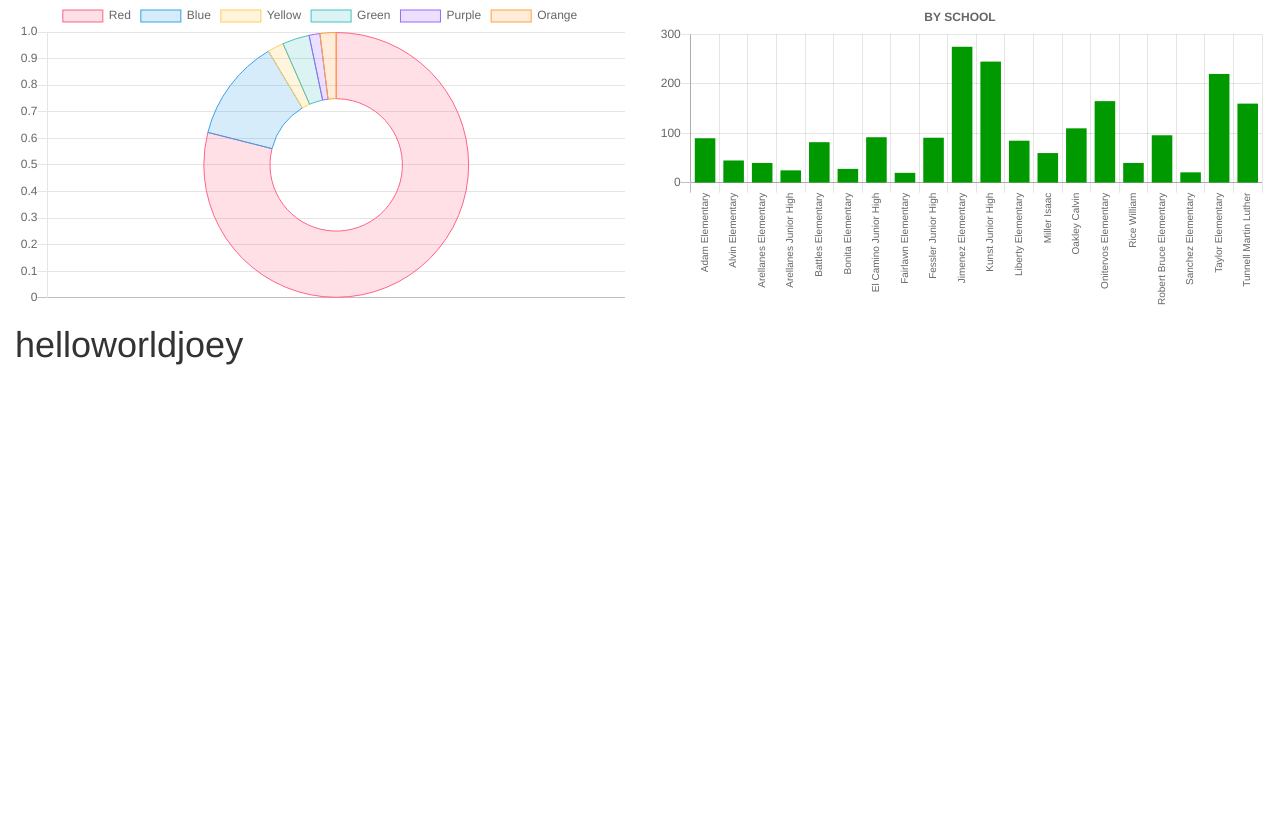
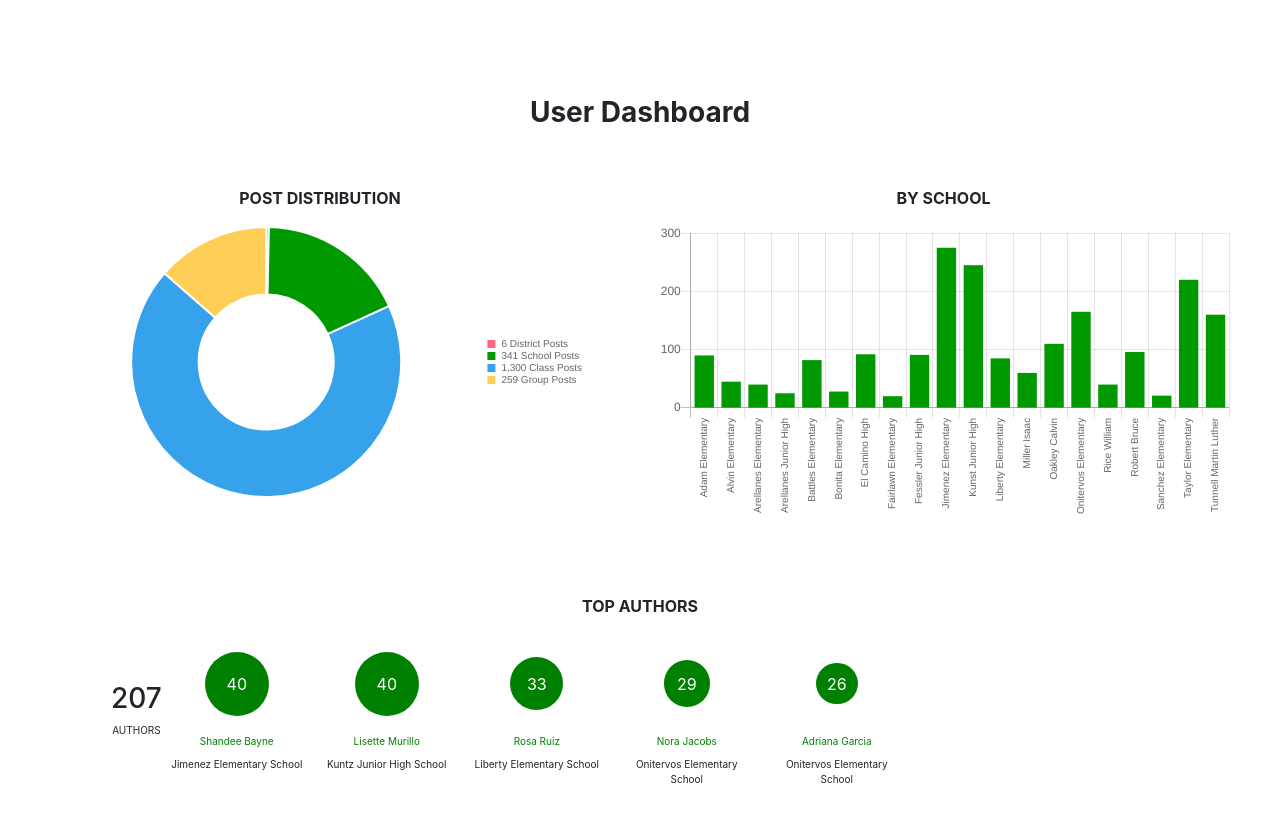
Before and after one commit to joeybuenosdias/joey-schrader-parent-square, a plain HTML site: page index.html in a window 1280 px wide. Before the commit the page ends 800 px from the top, so only its background shows below. Drawn offline with nearby package versions, Linux system fonts and the light colour scheme.

Commit message:
wrapped up most of it

```diff
--- a/index.html
+++ b/index.html
@@ -7,31 +7,35 @@
     <title>Joey Schrader Parent Square</title>
 
     <!-- Bootstrap -->
-    <link rel="stylesheet" href="https://stackpath.bootstrapcdn.com/bootstrap/3.4.1/css/bootstrap.min.css">
+    <link rel="stylesheet" href="https://stackpath.bootstrapcdn.com/bootstrap/4.5.2/css/bootstrap.min.css">
     <link rel="stylesheet" href="styles.css">
   </head>
   <body>
-      <div class="container-fluid">
+      <div class="container-fluid p-md-5">
+          <h3 class="text-center font-weight-bold p-5">User Dashboard</h3>
           <div class="row">
-              <div class="col-md-4 col-lg-6">
-                  <canvas id="myChart"></canvas>
+              <div class="col-md-5 col-lg-6 pr-lg-5 mb-5">
+                    <p class="text-center font-weight-bold">POST DISTRIBUTION</p>
+                    <canvas id="myChart"></canvas>
               </div>
-              <div class="col-md-8 col-lg-6">
-                  <canvas id="myChart2"></canvas>
+              <div class="col-md-7 col-lg-6">
+                    <p class="text-center font-weight-bold">BY SCHOOL</p>
+                    <canvas id="myChart2"></canvas>
               </div>
           </div>
-          <div class="row">
-            <div class="col-sm-12 authors">
-                <h1>hello</h1>
-                <h1>world</h1>
-                <h1>joey</h1>
+          <div class="container-fluid p-5">
+          <p class="text-center font-weight-bold">TOP AUTHORS</p>
+            <div id="top-authors-section" class="row">
+                <div class="col-sm-12 d-flex justify-content-center">
+                    <div id="myChart3" class="container-fluid d-flex flex-column flex-md-row align-items-center"></div>
+                </div>
             </div>
           </div>
       </div>
 
     <!-- Scripts -->
     <script src="https://code.jquery.com/jquery-1.12.4.min.js"></script>
-    <script src="https://stackpath.bootstrapcdn.com/bootstrap/3.4.1/js/bootstrap.min.js"></script>
+    <script src="https://stackpath.bootstrapcdn.com/bootstrap/4.5.2/js/bootstrap.min.js"></script>
     <script src="https://cdnjs.cloudflare.com/ajax/libs/Chart.js/2.9.4/Chart.min.js"></script>
     <script src="main.js"></script>
   </body>
--- a/main.js
+++ b/main.js
@@ -2,10 +2,54 @@ console.log('hello world')
 
 const usageData = {
     overallPostDistribution: {
-        district: 6,
-        school: 341,
-        class: 1300,
-        group: 259,
+        categories: [
+            {
+                title: '6 District Posts',
+                postCount: 6,
+            },
+            {
+                title: '341 School Posts',
+                postCount: 341,
+            },
+            {
+                title: '1,300 Class Posts',
+                postCount: 1300,
+            },
+            {
+                title: '259 Group Posts',
+                postCount: 259,
+            },
+        ],
+        authors: {
+            totalCount: 207,
+            topFive: [
+                {
+                    name: 'Shandee Bayne',
+                    school: 'Jimenez Elementary School',
+                    count: 40,
+                },
+                {
+                    name: 'Lisette Murillo',
+                    school: 'Kuntz Junior High School',
+                    count: 40,
+                },
+                {
+                    name: 'Rosa Ruiz',
+                    school: 'Liberty Elementary School',
+                    count: 33,
+                },
+                {
+                    name: 'Nora Jacobs',
+                    school: 'Onitervos Elementary School',
+                    count: 29,
+                },
+                {
+                    name: 'Adriana Garcia',
+                    school: 'Onitervos Elementary School',
+                    count: 26,
+                },
+            ],
+        }
     },
     schoolPostDistribution: {
         schools: [
@@ -34,7 +78,7 @@ const usageData = {
                 postCount: 28,
             },
             {
-                name: 'El Camino Junior High',
+                name: 'El Camino High',
                 postCount: 92,
             },
             {
@@ -74,7 +118,7 @@ const usageData = {
                 postCount: 40,
             },
             {
-                name: 'Robert Bruce Elementary',
+                name: 'Robert Bruce',
                 postCount: 96,
             },
             {
@@ -91,77 +135,38 @@ const usageData = {
             },
         ]
     },
-    authors: {
-        totalCount: 207,
-        topFive: [
-            {
-                rank: 1,
-                name: 'Shandee Bayne',
-                school: 'Jimenez Elementary School'
-            },
-            {
-                rank: 2,
-                name: 'Lisette Murillo',
-                school: 'Kuntz Junior High School'
-            },
-            {
-                rank: 3,
-                name: 'Rosa Ruiz',
-                school: 'Liberty Elementary School'
-            },
-            {
-                rank: 4,
-                name: 'Nora Jacobs',
-                school: 'Onitervos Elementary School'
-            },
-            {
-                rank: 5,
-                name: 'Adriana Garcia',
-                school: 'Onitervos Elementary School'
-            },
-        ],
-    }
 }
 
+const overallTitles = usageData.overallPostDistribution.categories.map(cat => cat.title)
+const overallCounts = usageData.overallPostDistribution.categories.map(cat => cat.postCount)
 const schoolPostNames = usageData.schoolPostDistribution.schools.map(school => school.name)
 const schoolPostCounts = usageData.schoolPostDistribution.schools.map(school => school.postCount)
+const authors = usageData.overallPostDistribution.authors.topFive.map(author => author)
 
 var ctx = document.getElementById('myChart');
 var myChart = new Chart(ctx, {
     type: 'doughnut',
     data: {
-        labels: ['Red', 'Blue', 'Yellow', 'Green', 'Purple', 'Orange'],
+        labels: overallTitles,
         datasets: [{
-            label: '# of Votes',
-            data: [120, 19, 3, 5, 2, 3],
+            data: overallCounts,
             backgroundColor: [
-                'rgba(255, 99, 132, 0.2)',
-                'rgba(54, 162, 235, 0.2)',
-                'rgba(255, 206, 86, 0.2)',
-                'rgba(75, 192, 192, 0.2)',
-                'rgba(153, 102, 255, 0.2)',
-                'rgba(255, 159, 64, 0.2)'
-            ],
-            borderColor: [
-                'rgba(255, 99, 132, 1)',
-                'rgba(54, 162, 235, 1)',
-                'rgba(255, 206, 86, 1)',
-                'rgba(75, 192, 192, 1)',
-                'rgba(153, 102, 255, 1)',
-                'rgba(255, 159, 64, 1)'
-            ],
-            borderWidth: 1,
-            weight: 100,
+                'rgb(255, 99, 132)',
+                'rgb(0, 153, 0)',
+                'rgb(54, 162, 235)',
+                'rgb(255, 206, 86)',
+            ]
         }]
     },
     options: {
-        scales: {
-            yAxes: [{
-                ticks: {
-                    beginAtZero: true
-                }
-            }]
-        },
+        legend: {
+            position: 'right',
+            labels: {
+                boxWidth: 10,
+                fontSize: 10,
+                padding: 2,
+            }
+        }
     }
 });
 
@@ -175,10 +180,6 @@ var myChart = new Chart(ctx2, {
         }]
     },
     options: {
-        title: {
-            display: true,
-            text: 'BY SCHOOL'
-        },
         legend: {
             display: false,
         },
@@ -203,3 +204,41 @@ var myChart = new Chart(ctx2, {
         },
     }
 })
+
+var ctx3 = document.getElementById('myChart3');
+const label = document.createElement('div')
+label.innerHTML = `<div><h3 style="margin: 0;">${usageData.overallPostDistribution.authors.totalCount}</h3> <span style="font-size: 10px;">AUTHORS</span></div>`
+label.className = 'text-center'
+ctx3.prepend(label)
+
+authors.forEach(author => {
+    const card = document.createElement('div')
+    card.className = 'card d-flex align-items-center justify-content-center'
+
+    const cardContent = document.createElement('div')
+    cardContent.style = 'width: 100px; height: 100px;'
+    cardContent.className = 'd-flex align-items-center justify-content-center'
+
+    const cardBubble = document.createElement('div')
+    cardBubble.style = `width: ${author.count * 1.6}px; height: ${author.count * 1.6}px; background-color: green; border-radius: 1000px; color: white;`
+    cardBubble.className = 'bubble d-flex align-items-center justify-content-center'
+
+    const cardName = document.createElement('p')
+    cardName.style = 'font-size: 10px; color: green;'
+    cardName.className = 'text-truncate mb-0 font-weight: bold;'
+
+    const cardSchool = document.createElement('p')
+    cardSchool.style = 'font-size: 10px; overflow: hidden; padding: 8px; height: 40px;'
+    cardSchool.className = 'text-center mb-0'
+
+    cardBubble.innerHTML = author.count
+    cardName.innerHTML = author.name
+    cardSchool.innerHTML = author.school
+
+    cardContent.appendChild(cardBubble)
+    card.appendChild(cardContent)
+    card.appendChild(cardName)
+    card.appendChild(cardSchool)
+    ctx3.appendChild(card)
+});
+console.log('ctx3', ctx3)
--- a/styles.css
+++ b/styles.css
@@ -1,9 +1,22 @@
-.authors {
+.card {
     display: flex;
+    justify-content: center;
+    align-items: center;
+    border: none;
+    width: 150px;
 }
 
-@media(max-width: 770px) {
+/* .bubble {
+    /* height: 80px;
+    width: 80px;
+    background-color: green;
+    border-radius: 1000px; */
+    /* display: flex;
+    justify-content: center;
+    align-items: center; */
+
+/* @media(max-width: 770px) {
     .authors {
       flex-direction: column;
     }
-}
+} */
```
